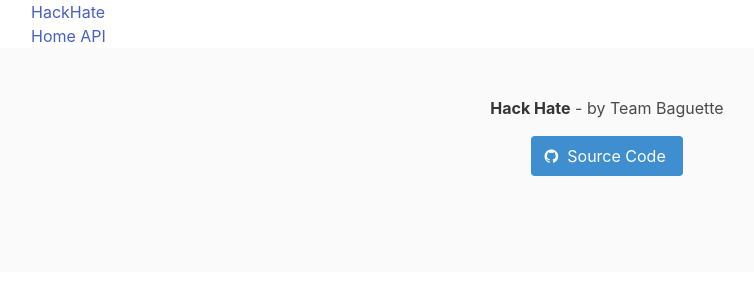
After one commit to hverlin/junctionHate, a Django app: template webapp/templates/base.html in a window 1280 px wide. The commit adds this page. Shown: the top 300 px of the page, without its empty margins (33-787 px from the left). Run offline with Django 3.2, Linux system fonts and the light colour scheme; the template is opened without the code that fills it, so the values that code supplies are empty; parts of the project's set-up code (start-up, migrations or seed data) failed here and were passed over; some libraries are stand-ins or nearby versions.

Commit message:
add base template

```diff
--- /dev/null
+++ b/webapp/templates/base.html
@@ -0,0 +1,57 @@
+<!DOCTYPE html>
+<!--suppress BadExpressionStatementJS -->
+<html lang="en">
+<head>
+    <meta charset="UTF-8">
+    <title>Analysis</title>
+    <link rel="stylesheet" href="https://maxcdn.bootstrapcdn.com/font-awesome/4.7.0/css/font-awesome.min.css"/>
+    <link rel="stylesheet" href="https://cdnjs.cloudflare.com/ajax/libs/bulma/0.2.3/css/bulma.min.css"/>
+</head>
+<body>
+<header class="nav has-shadow">
+    <div class="container">
+        <div class="nav-left">
+            <a class="nav-item">
+                HackHate
+                <!--<img src="images/bulma-type-white.png" alt="Logo">-->
+            </a>
+        </div>
+        <span class="nav-toggle">
+          <span></span>
+          <span></span>
+          <span></span>
+        </span>
+        <div class="nav-right nav-menu">
+            <a class="nav-item is-active">
+                Home
+            </a>
+            <a class="nav-item" href="/" target="_blank">
+                API
+            </a>
+        </div>
+    </div>
+</header>
+{% block body %}{% endblock %}
+
+<footer class="footer">
+    <div class="container">
+        <div class="content has-text-centered">
+            <p>
+                <strong>Hack Hate</strong> - by Team Baguette
+            </p>
+            <p>
+                <a class="button is-info">
+                      <span class="icon">
+                        <i class="fa fa-github"></i>
+                      </span>
+                    <span>Source Code</span>
+                </a>
+            </p>
+        </div>
+    </div>
+</footer>
+
+{% block script %}{% endblock %}
+
+</body>
+</html>
```
Also changed, not shown: webapp/apps/text_api/views.py (+6 -1 lines), webapp/templates/analysis/index.html (+9 -45 lines).
